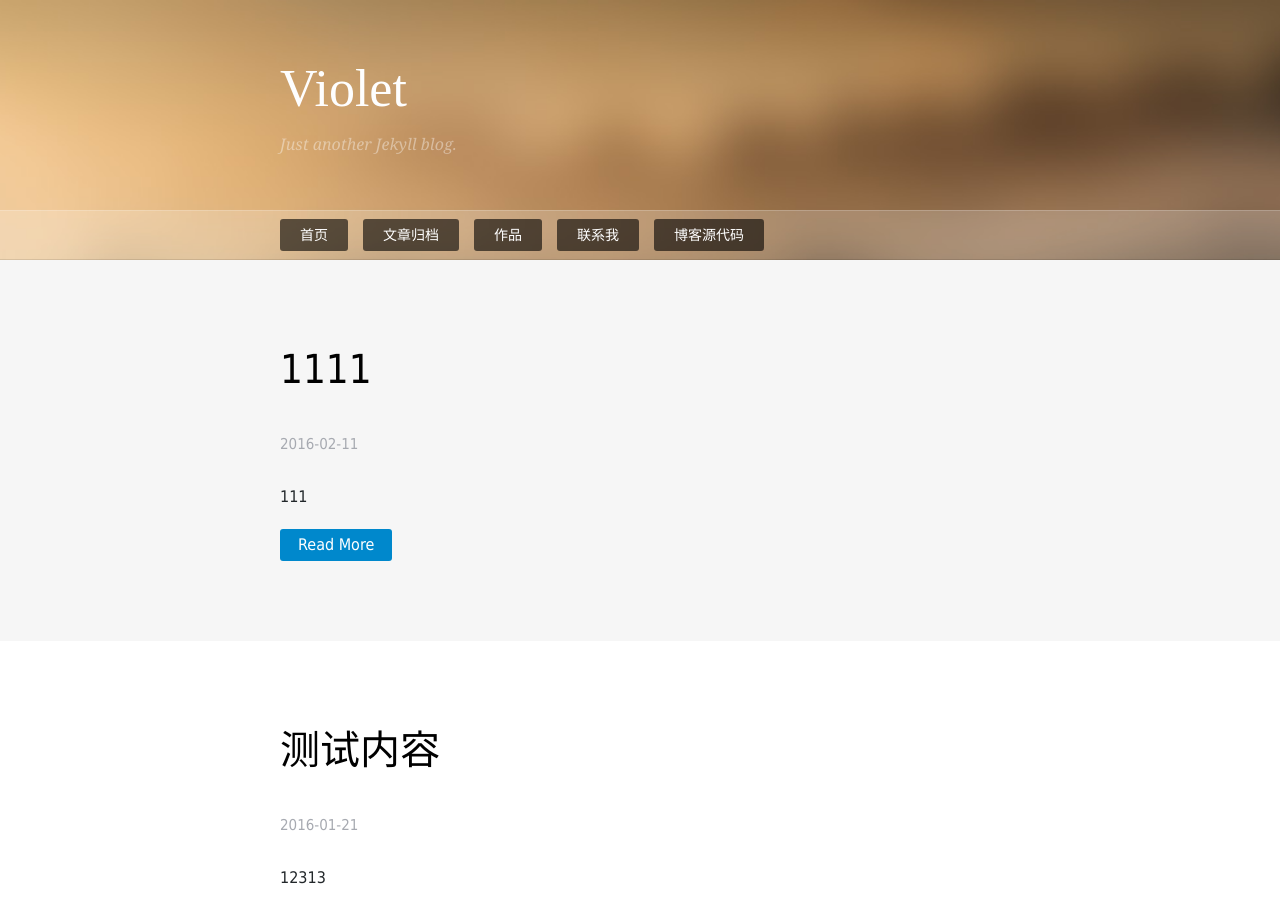
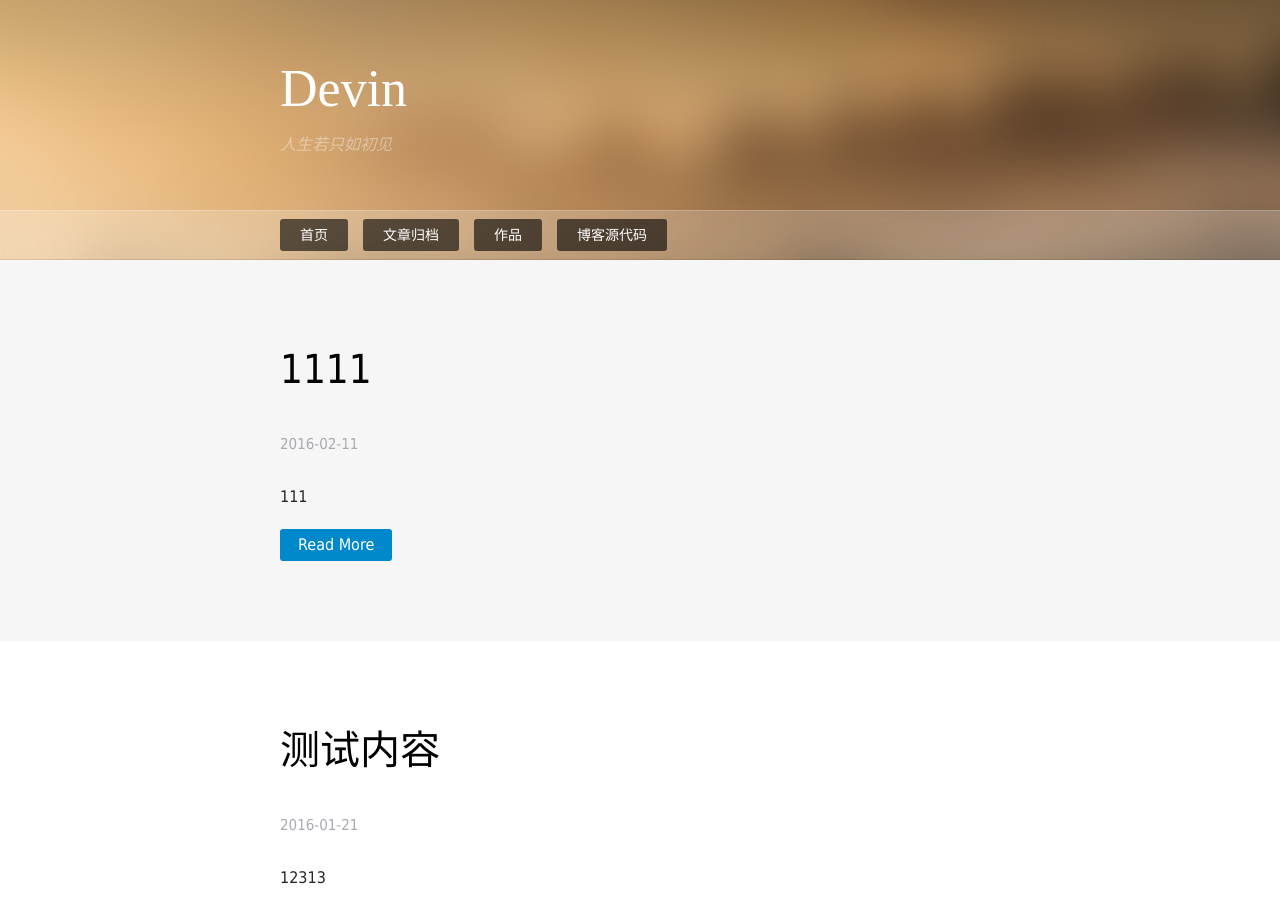
Before and after one commit to jigeDevin/jigeDevin.github.io, a Jekyll site: the page built from index.html, in a window 1280 px wide and 900 px high. Built offline with Jekyll 4.4.1, drawn with Linux system fonts in a browser that asks for light colours; nearby versions of some CDN libraries; some web fonts are replaced; the list of posts is cut into pages by our own code; some of the changed lines change nothing that is shown.

Commit message:
no message

```diff
--- a/_config.yml
+++ b/_config.yml
@@ -39,9 +39,9 @@ timezone:      null
 
 
 #站点基础配置
-title: Violet
-subTitle: Just another Jekyll blog.
-description: 这是 PIZn 的又一个博客，它是基于 Jekyll 搭建起来的。在这里，不仅仅是用来快速记录工作，学习，生活的一点一滴的地方，更是 PIZn 对 Jekyll 的学习和使用的一次有意义的实践。
+title: Devin
+subTitle: 人生若只如初见
+description: 如果喜欢我你就打赏我吧
 url: http://jigeliang.top
 feed: /atom.xml
 
@@ -53,10 +53,10 @@ nav:
     url: /archives.html
   - text: 作品
     url: /works.html
-  - text: 联系我
-    url: http://www.zhanxin.info/contact.html
+ # - text: 联系我
+ #  url: http://www.zhanxin.info/contact.html
   - text: 博客源代码
-    url: https://github.com/pizn/pizn.github.com
+    url: https://github.com/jigeDevin
 
 #theme config
 themes: /themes/violet
@@ -70,22 +70,22 @@ headimg:
 
 #关注我
 follow:
-  - class: fa-google-plus
-    url: http://www.zhanxin.info
-  - class: fa-facebook
-    url: http://www.zhanxin.info
+#  - class: fa-google-plus
+#    url: http://www.zhanxin.info
+#  - class: fa-facebook
+#    url: http://www.zhanxin.info
   - class: fa-github
-    url: http://github.com/pizn
+    url: http://github.com/jigeDevin
   - class: fa-weibo
-    url: http://weibo.com/pizner
-  - class: fa-renren
-    url: http://www.zhanxin.info
-  - class: fa-pinterest
-    url: http://www.zhanxin.info
-  - class: fa-twitter
-    url: http://www.zhanxin.info
-  - class: fa-rss
-    url: http://www.zhanxin.info
+    url: http://weibo.com/u/1854928890/home?leftnav=1
+#  - class: fa-renren
+#    url: http://www.zhanxin.info
+#  - class: fa-pinterest
+#    url: http://www.zhanxin.info
+#  - class: fa-twitter
+#    url: http://www.zhanxin.info
+#  - class: fa-rss
+#    url: http://www.zhanxin.info
 
 #作者信息
 author:
```
Also changed, not shown: README.md (deleted).
